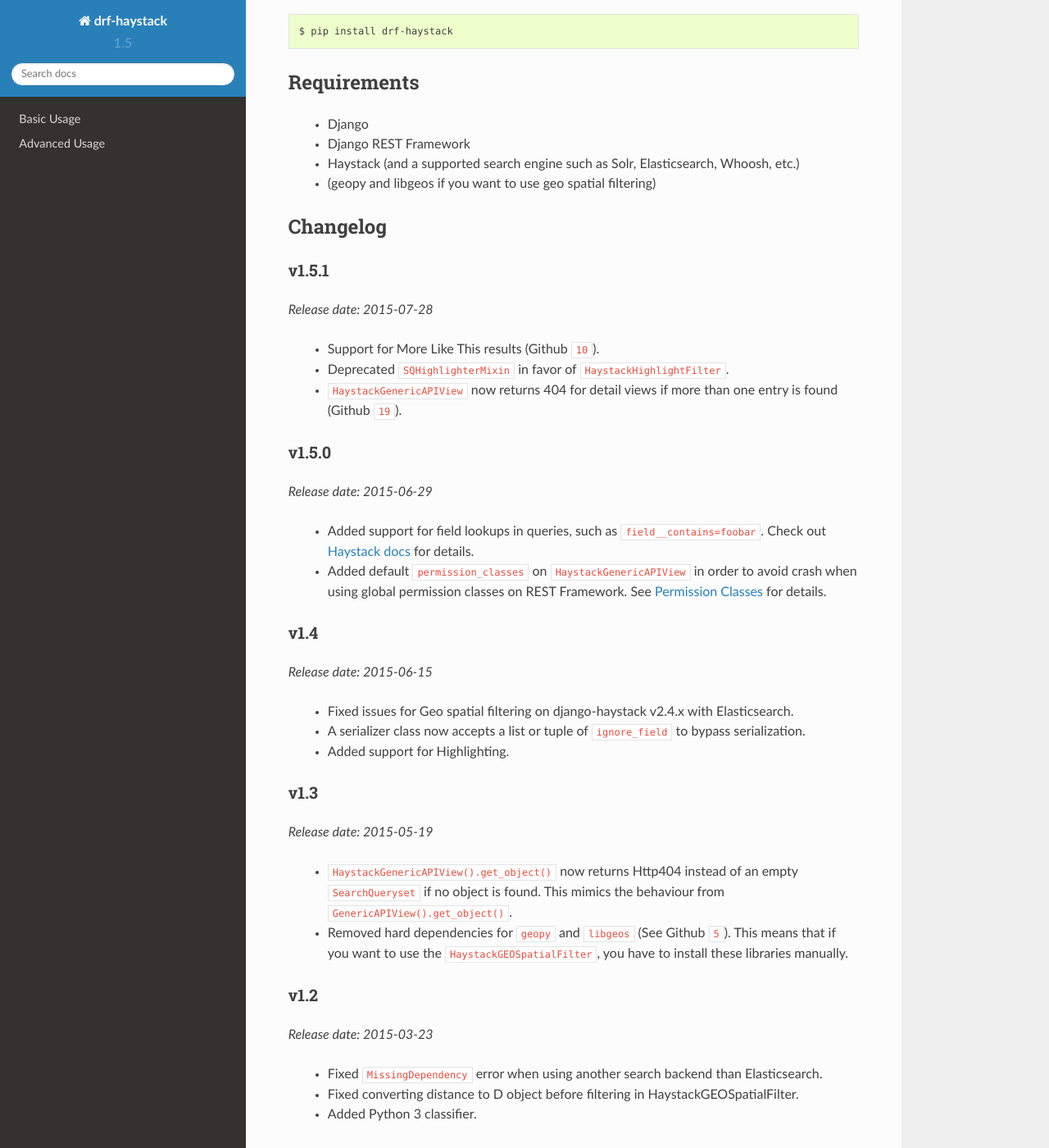
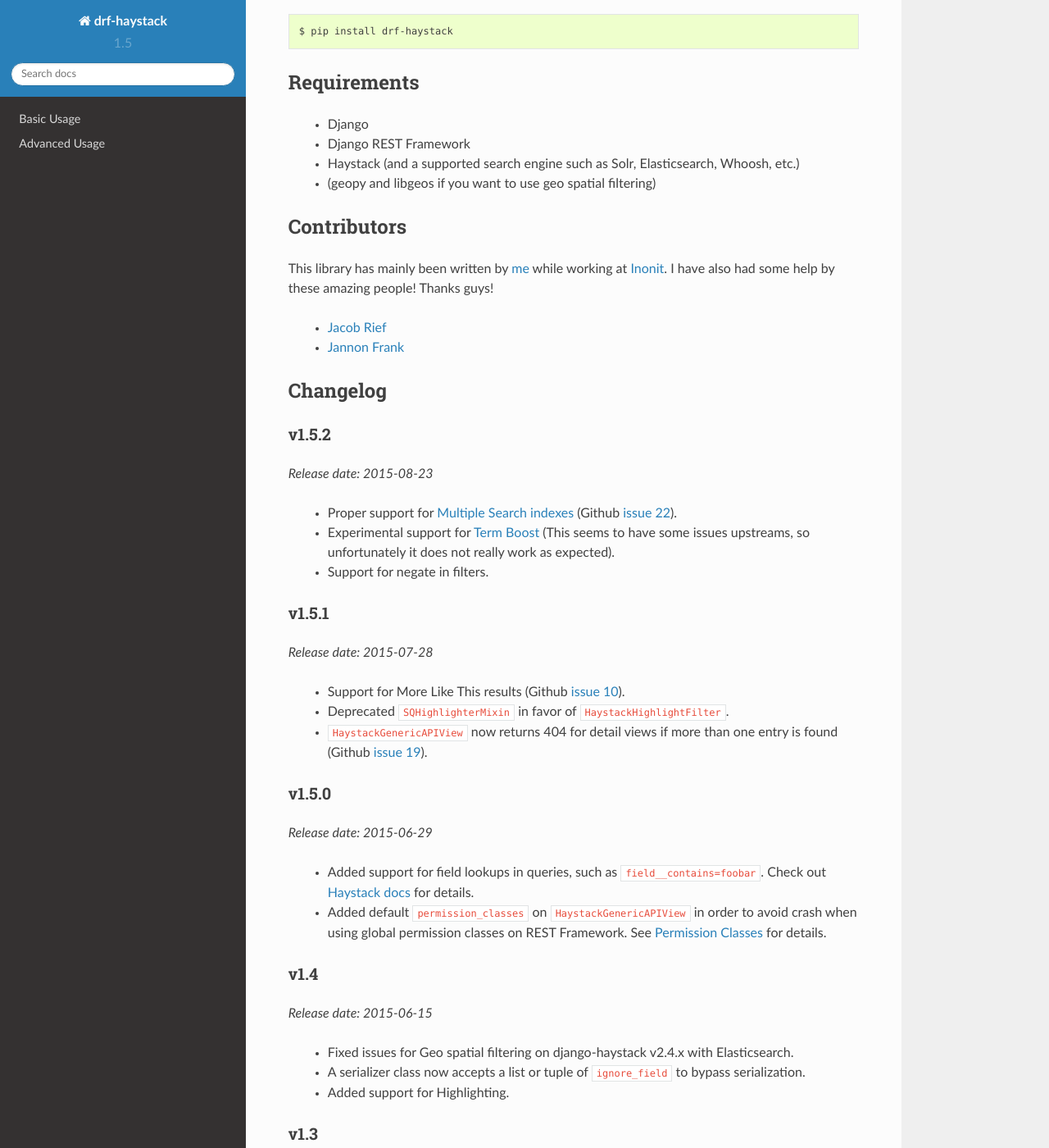
Before and after one commit to rhblind/drf-haystack, a Sphinx documentation site: the page built from docs/index.rst, in a window 1280 px wide and 1400 px high, scrolled down 1036 px. Shown: the whole window at 82% size. Built offline with Sphinx 7.4.7 and the Read the Docs theme 2.0.0, drawn with Linux system fonts in a browser that asks for light colours; cross-references to code outside the pages are shown as plain code.

Commit message:
updated docs

```diff
--- a/docs/index.rst
+++ b/docs/index.rst
@@ -42,17 +42,35 @@
     - Haystack (and a supported search engine such as Solr, Elasticsearch, Whoosh, etc.)
     - (geopy and libgeos if you want to use geo spatial filtering)
 
+Contributors
+============
+
+This library has mainly been written by `me <https://github.com/rhblind>`_ while working
+at `Inonit <https://github.com/inonit>`_. I have also had some help by these amazing people!
+Thanks guys!
+
+    - `Jacob Rief <https://github.com/jrief>`_
+    - `Jannon Frank <https://github.com/jannon>`_
 
 Changelog
 =========
+
+v1.5.2
+------
+*Release date: 2015-08-23*
+
+    - Proper support for :ref:`multiple-search-indexes-label` (Github :drf-issue:`22`).
+    - Experimental support for :ref:`term-boost-label` (This seems to have some issues upstreams,
+      so unfortunately it does not really work as expected).
+    - Support for negate in filters.
 
 v1.5.1
 ------
 *Release date: 2015-07-28*
 
-    - Support for More Like This results (Github :issue:`10`).
+    - Support for More Like This results (Github :drf-issue:`10`).
     - Deprecated ``SQHighlighterMixin`` in favor of ``HaystackHighlightFilter``.
-    - ``HaystackGenericAPIView`` now returns 404 for detail views if more than one entry is found (Github :issue:`19`).
+    - ``HaystackGenericAPIView`` now returns 404 for detail views if more than one entry is found (Github :drf-issue:`19`).
 
 v1.5.0
 ------
@@ -78,7 +96,7 @@
 
     - ``HaystackGenericAPIView().get_object()`` now returns Http404 instead of an empty ``SearchQueryset``
       if no object is found. This mimics the behaviour from ``GenericAPIView().get_object()``.
-    - Removed hard dependencies for ``geopy`` and ``libgeos`` (See Github :issue:`5`). This means
+    - Removed hard dependencies for ``geopy`` and ``libgeos`` (See Github :drf-issue:`5`). This means
       that if you want to use the ``HaystackGEOSpatialFilter``, you have to install these libraries
       manually.
 
```
Also changed, not shown: docs/advanced_usage.rst (+26 -5 lines).
